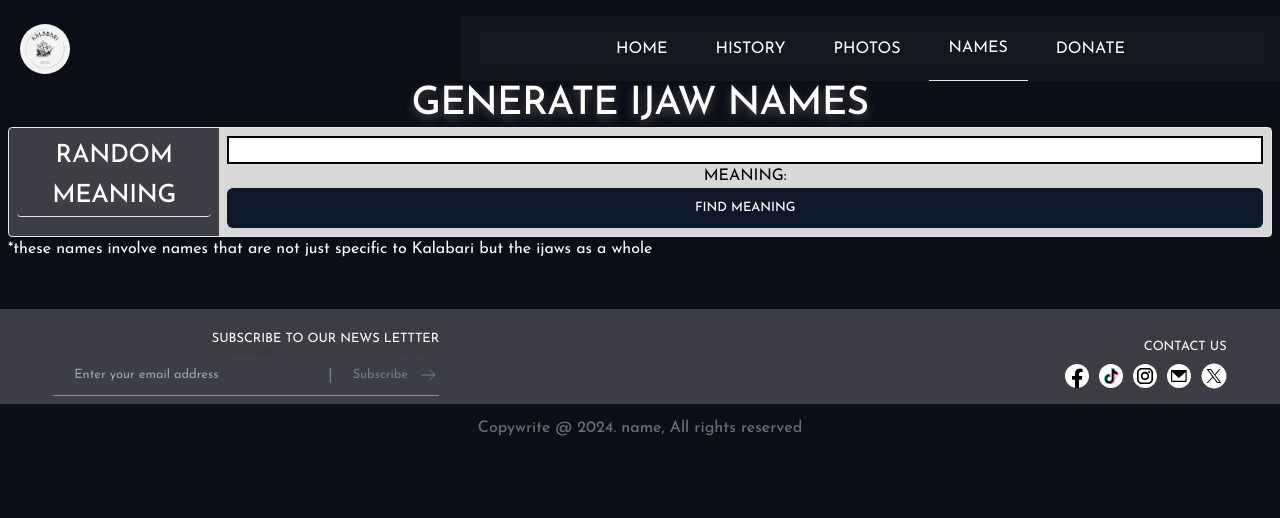
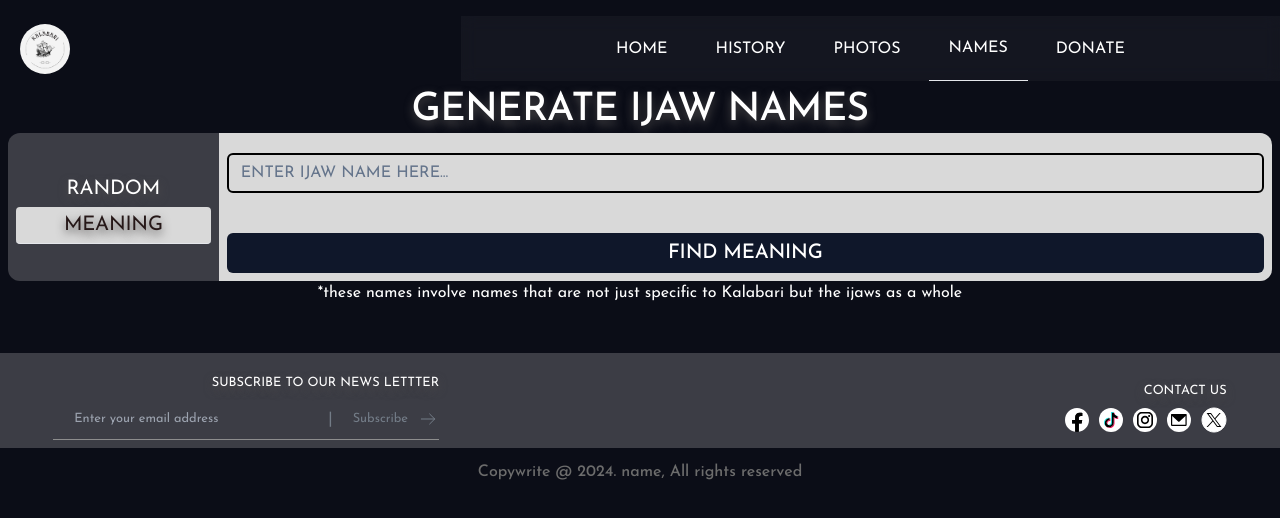
Before and after one commit to Tam-BobManuel/Kalabari, a Next.js app: page /names in a window 1280 px wide. Both pictures are taken after a click on the element "MEANING". Shown: the top 518 px of the page. Built offline with nearby package versions, Linux system fonts and the light colour scheme.

Commit message:
feat: completed names page

```diff
--- a/src/app/names/page.tsx
+++ b/src/app/names/page.tsx
@@ -1,16 +1,23 @@
 'use client'
-import React, { useState } from 'react';
+import type React from 'react';
+import { useState } from 'react';
 //@ts-expect-error
 import ijawNames from 'ijaw-names';
 import { Button } from '@/components/ui/button';
+import { Input } from "@/components/ui/input"
+import { useOnPC, useOnTablet } from '@/hooks/useWindowResize';
 
 export default function Page() {
   const [nameInput, setNameInput] = useState('');
   const [meaning, setMeaning] = useState('');
+  const [secondMeaning, setSecondMeaning] = useState('');
+  const [error, setError] = useState('');
   const [generatedName, setGeneratedName] = useState('');
   const [displayOption, setDisplayOption] = useState('random');
+  const onLaptop = useOnPC(false);
+  const onTab = useOnTablet(false);
 
-  const handleNameInputChange = (event: { target: { value: React.SetStateAction<string>; }; }) => {
+  const handleNameInputChange = (event: { target: { value: string; }; }) => {
     setNameInput(event.target.value);
   };
 
@@ -18,43 +25,57 @@ export default function Page() {
     if (nameInput.trim() !== '') {
       const result = ijawNames(nameInput);
       if (result) {
-        setMeaning(result.meaning);
+        if (result.meaning !== false){
+          console.log('no errors')
+          setSecondMeaning(result.meaning);
+          setError('');
+        } else if (result.meaning === false){
+          setSecondMeaning('')
+          setError('ERROR: name not found. contact us if it\'s an Ijaw name. ');
+          console.log('name no dey valid nau, oya sharp sharp message us the name')
+        }
       } else {
-        setMeaning('Name not found, send us a message on the name links and email can be found at the bottom of the page');
+        setMeaning('Name not found');
+        console.log('error should have occured')
       }
     } else {
       setMeaning('');
+      console.log('this bastard ran')
     }
   };
-
 
   const handleGenerateName = () => {
     const result = ijawNames();
     setGeneratedName(result.name);
-    setMeaning(`${result.meaning}`);
+    setMeaning(result.meaning);
     setDisplayOption('random');
   };
 
-  const handleOptionClick = (option: React.SetStateAction<string>) => {
+  const handleOptionClick = (option: string) => {
     setDisplayOption(option);
   };
 
-  const handleOptionKeyPress = (event: React.KeyboardEvent<HTMLHeadingElement>, option: React.SetStateAction<string>) => {
+  const handleOptionKeyPress = (event: React.KeyboardEvent<HTMLHeadingElement>, option: string) => {
     if (event.key === 'Enter') {
       handleOptionClick(option);
     }
   };
 
   return (
-    <main className='p-2 mt-2'>
+    <main className='p-2 mt-4 h-full'>
       <h1 className='text-4xl text-center'>GENERATE IJAW NAMES</h1>
-      <div className='w-full bg-[#3C3D45] border rounded flex flex-col md:flex-row'>
-        <div className='w-full md:w-1/6 p-2 text-2xl text-center flex flex-col md:flex-col sm:flex-row xs:flex-row'>
+      <div className='w-full bg-[#3C3D45] rounded-xl overflow-hidden flex flex-col md:flex-row'>
+
+        {/* ON PAGE NAVIGATION */}
+        <div className={'place-content-center w-full md:w-1/6 p-2 text-xl text-center flex lg:flex-col md:flex-col sm:flex-row xs:flex-row'}>
           <h2
             onClick={() => handleOptionClick('random')}
             onKeyDown={(e) => handleOptionKeyPress(e, 'random')}
             // tabIndex={0}
-            className={displayOption === 'random' ? 'border-b cursor-pointer p-1 rounded' : 'cursor-pointer p-1 rounded'}
+            className={onLaptop
+              ? (displayOption === 'random' ? "filter-none border-b sm:bg-[#D9D9D9] sm:text-[#261818] cursor-pointer p-1 rounded inline sm:text-center" : "sm:text-center cursor-pointer p-1 rounded inline")
+              : (displayOption === 'random' ? "filter-none bg-[#D9D9D9] text-[#261818] cursor-pointer p-1 rounded inline sm:text-center" : "sm:text-center cursor-pointer p-1 rounded inline")
+            }
           >
             RANDOM
           </h2>
@@ -62,34 +83,59 @@ export default function Page() {
             onClick={() => handleOptionClick('meaning')}
             onKeyDown={(e) => handleOptionKeyPress(e, 'meaning')}
             // tabIndex={0}
-            className={displayOption === 'meaning' ? 'border-b cursor-pointer p-1 rounded' : 'cursor-pointer p-1 rounded'}
+            className={onLaptop
+              ? (displayOption === 'meaning' ? "border-b sm:bg-[#D9D9D9] sm:text-[#261818] cursor-pointer p-1 rounded inline sm:text-center" : "sm:text-center cursor-pointer p-1 rounded inline")
+              : (displayOption === 'meaning' ? "bg-[#D9D9D9] text-[#261818] cursor-pointer p-1 rounded inline sm:text-center" : "sm:text-center cursor-pointer p-1 rounded inline")
+            }
           >
             MEANING
           </h2>
         </div>
-        <div className='w-full md:w-5/6 p-2 bg-[#D9D9D9] text-center'>
+
+        {/* CONTENT GOES HERE */}
+        <div className='w-full md:w-5/6 p-2 bg-[#D9D9D9] text-center pt-5'>
           {displayOption === 'random' ? (
+            // RANDOM NAME GENERATOR FUNCTIONALITY
             <>
-              <div className='text-black font-medium'>NAME: {generatedName}</div>
-              <div className='text-black font-medium'>{`MEANING : ${meaning}`}</div>
-              <Button onClick={handleGenerateName} className='text-white w-full font-medium'>
+              <div className='text-black text-xl font-medium mt-5 mb-5'>
+                <p className='inline'>NAME : </p>
+                <p className='inline'>{generatedName}</p>
+              </div>
+              <div className='text-black text-xl font-medium mt-5 mb-5'>
+                <p className='inline'>MEANING : </p>
+                <p className='inline'>{meaning}</p>
+              </div>
+              <Button onClick={handleGenerateName} className={onLaptop? 'text-white text-xl w-full font-medium mt-5' : 'text-white text-base w-full font-regular mt-5'}>
                 GENERATE RANDOM NAME
               </Button>
             </>
           ) : (
+            // USER SEARCHING NAMES MEANING FUNCTIONALITY
             <>
-              <div className='text-black'><input type="text" className='w-full border-2 border-black'/></div>
-              <div className='text-black'>MEANING: {meaning}</div>
-              {/* MAKE ERRORS WHEN USERS  WHEN USER'S NAME DOESN'T HAVE A MEANING IN OUR DATABASE APPEAR HERE*/}
-              <div className='text-[#8B0505] italic'>{}</div>
-              <Button onClick={handleGenerateName} className='text-white w-full'>
+              <div className='text-black'>
+                <Input
+                  type="text"
+                  className='w-full border-2 border-black bg-[#D9D9D9] font-normal text-base text-black'
+                  placeholder='ENTER IJAW NAME HERE...'
+                  value={nameInput}
+                  onChange={handleNameInputChange}
+                />
+              </div>
+              <div className='text-black text-xl font-medium mt-5 mb-5'>
+              {secondMeaning ? (
+                  <p className='inline'>MEANING : </p>
+               ) : ''}
+                  <p className='inline'>{secondMeaning}</p>
+                <p className='italic inline text-[#8B0505]'>{error}</p>
+              </div>
+              <Button onClick={handleGetMeaning} className='text-white text-xl w-full font-medium mt-5'>
                 FIND MEANING
               </Button>
             </>
           )}
         </div>
       </div>
-      <span className='text-center'>*these names involve names that are not just specific to Kalabari but the ijaws as a whole</span>
+      <p className='text-center'>*these names involve names that are not just specific to Kalabari but the ijaws as a whole</p>
     </main>
   );
 }
--- a/src/components/NavBar.tsx
+++ b/src/components/NavBar.tsx
@@ -4,7 +4,7 @@ import Link from 'next/link';
 import { useRouter, usePathname } from 'next/navigation';
 import logo from "../assets/logo.png";
 import { HiOutlineMenu, HiOutlineX } from "react-icons/hi";
-import { useOnPC, useOnTablet } from '../hooks/useWindowResize';
+import { useOnPC, useOnTablet } from '@/hooks/useWindowResize';
 import { Sheet, SheetContent, SheetDescription, SheetHeader, SheetClose, SheetTrigger } from "@/components/ui/sheet";
 
 const navItems = [
--- /dev/null
+++ b/src/components/ui/input.tsx
@@ -0,0 +1,25 @@
+import * as React from "react"
+
+import { cn } from "@/lib/utils"
+
+export interface InputProps
+  extends React.InputHTMLAttributes<HTMLInputElement> {}
+
+const Input = React.forwardRef<HTMLInputElement, InputProps>(
+  ({ className, type, ...props }, ref) => {
+    return (
+      <input
+        type={type}
+        className={cn(
+          "flex h-10 w-full rounded-md border border-slate-200 bg-white px-3 py-2 text-sm ring-offset-white file:border-0 file:bg-transparent file:text-sm file:font-medium placeholder:text-slate-500 focus-visible:outline-none focus-visible:ring-2 focus-visible:ring-slate-950 focus-visible:ring-offset-2 disabled:cursor-not-allowed disabled:opacity-50 dark:border-slate-800 dark:bg-slate-950 dark:ring-offset-slate-950 dark:placeholder:text-slate-400 dark:focus-visible:ring-slate-300",
+          className
+        )}
+        ref={ref}
+        {...props}
+      />
+    )
+  }
+)
+Input.displayName = "Input"
+
+export { Input }
```
